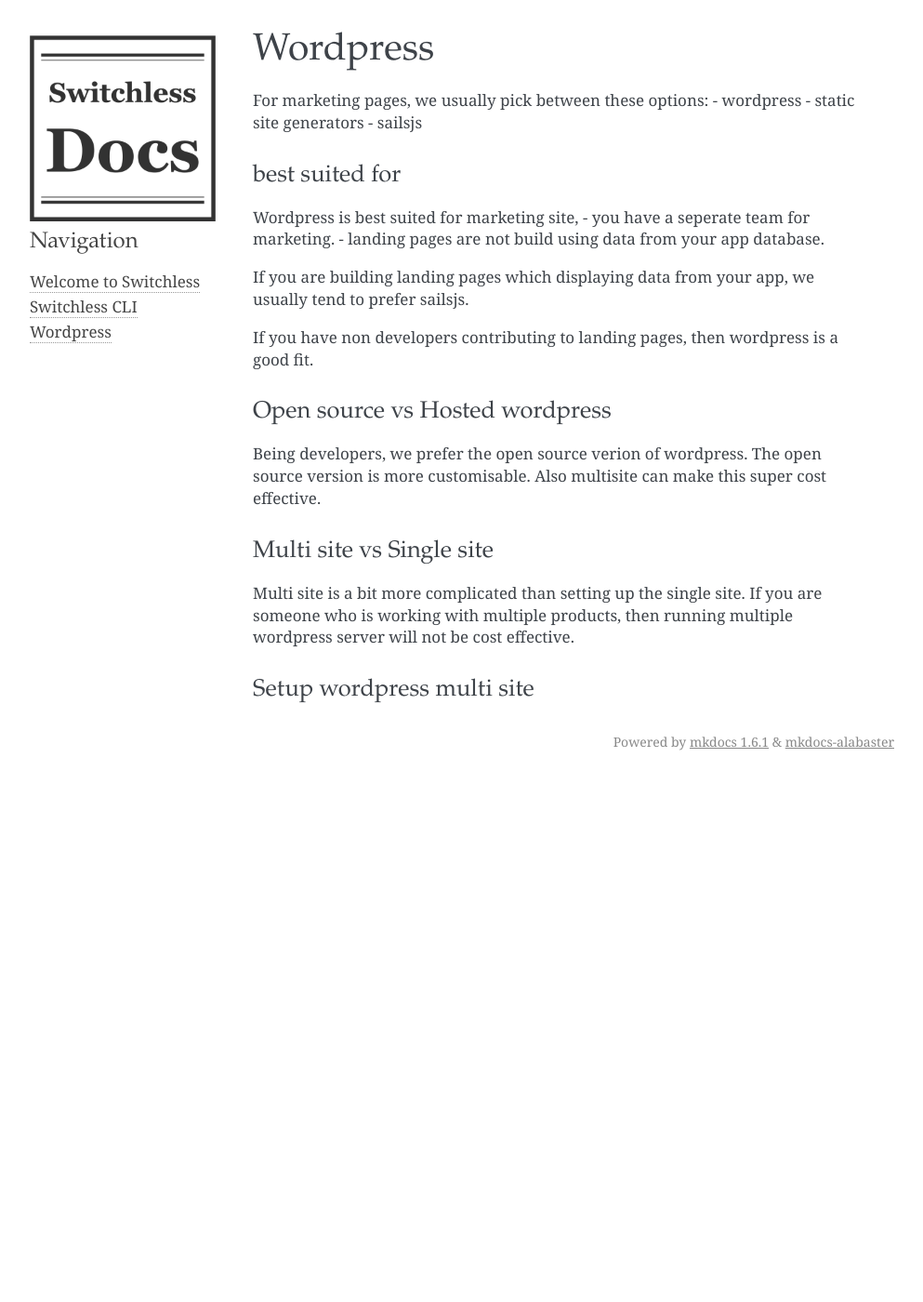
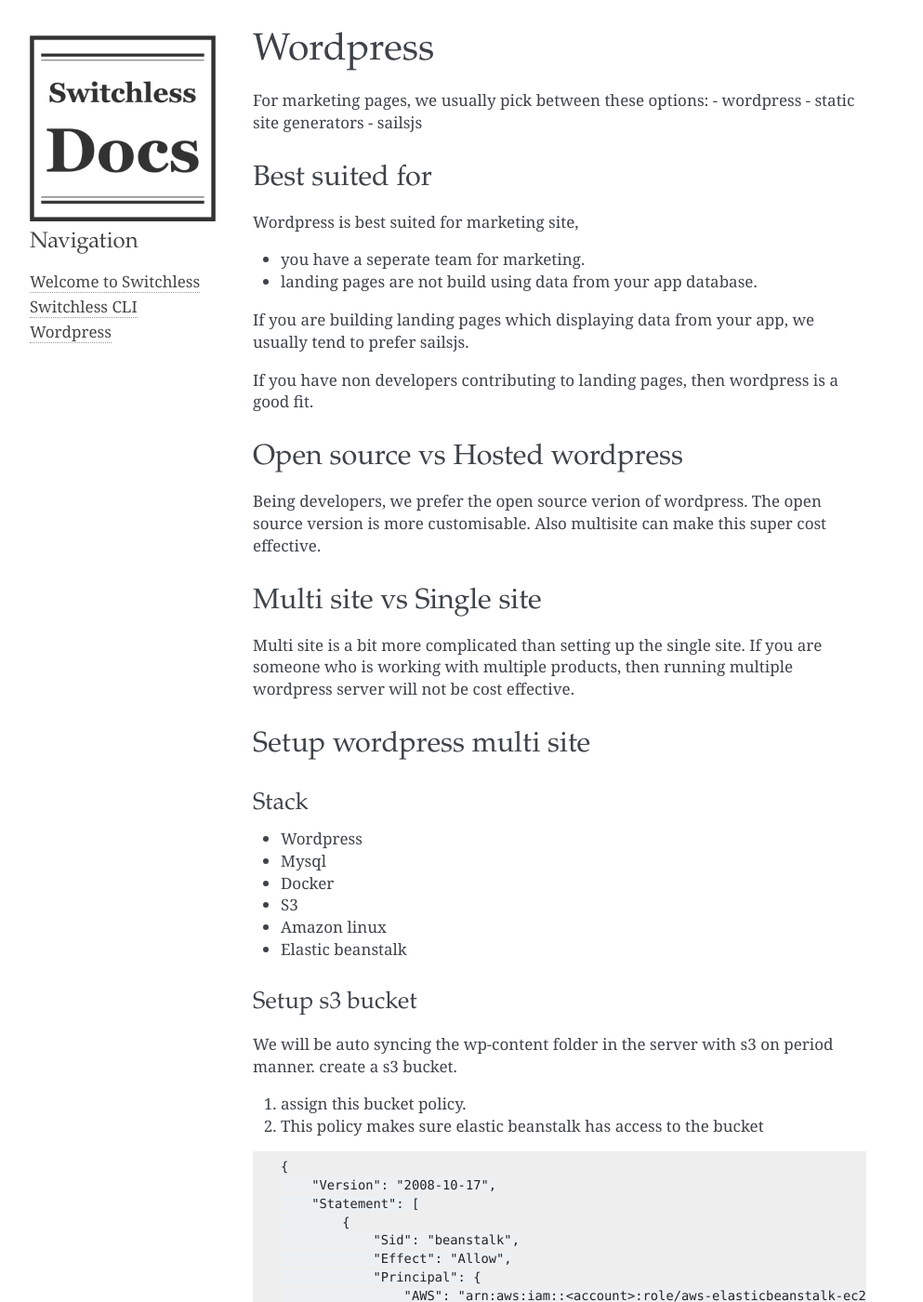
Before and after one commit to switchless-io/docs, an MkDocs documentation site: the page built from docs/wordpress.md, in a window 1280 px wide and 1400 px high. Shown: the whole window at 93% size, without its empty margins (148-1141 px from the left). Built offline with MkDocs 1.6.1, drawn with Linux system fonts in a browser that asks for light colours; some of the changed text lies outside the part shown.

Commit message:
wordpress multi site added

````diff
--- a/docs/wordpress.md
+++ b/docs/wordpress.md
@@ -4,8 +4,9 @@ For marketing pages, we usually pick between these options:
 - static site generators
 - sailsjs
 
-### best suited for
+## Best suited for
 Wordpress is best suited for marketing site,
+
 - you have a seperate team for marketing.
 - landing pages are not build using data from your app database.
 
@@ -13,10 +14,109 @@ If you are building landing pages which displaying data from your app, we usuall
 
 If you have non developers contributing to landing pages, then wordpress is a good fit.
 
-### Open source vs Hosted wordpress
+## Open source vs Hosted wordpress
 Being developers, we prefer the open source verion of wordpress. The open source version is more customisable. Also multisite can make this super cost effective.
 
-### Multi site vs Single site
+## Multi site vs Single site
 Multi site is a bit more complicated than setting up the single site. If you are someone who is working with multiple products, then running multiple wordpress server will not be cost effective.
 
-### Setup wordpress multi site
+## Setup wordpress multi site
+
+### Stack
+
+- Wordpress
+- Mysql
+- Docker
+- S3
+- Amazon linux
+- Elastic beanstalk
+
+### Setup s3 bucket
+We will be auto syncing the wp-content folder in the server with s3 on period manner.
+create a s3 bucket.
+
+1. assign this bucket policy.
+2. This policy makes sure elastic beanstalk has access to the bucket
+```
+{
+    "Version": "2008-10-17",
+    "Statement": [
+        {
+            "Sid": "beanstalk",
+            "Effect": "Allow",
+            "Principal": {
+                "AWS": "arn:aws:iam::<account>:role/aws-elasticbeanstalk-ec2-role"
+            },
+            "Action": [
+                "s3:Get*",
+                "s3:List*",
+                "s3:PutObject"
+            ],
+            "Resource": [
+                "arn:aws:s3:::<bucket>/*",
+                "arn:aws:s3:::<bucket>"
+            ]
+        }
+    ]
+}
+```
+
+### Setup beanstalk Part:1
+choose the environment platform as docker
+![Choose platfrom](files/wordpress-choose-platform.png "Choose platform")
+
+Disable proxy server
+![Choose platfrom](files/disable-proxy-server.png "Choose platform")
+
+#### Configure env variables
+
+WORDPRESS_CONFIG_EXTRA
+define('FS_METHOD', 'direct');
+define( 'WP_ALLOW_MULTISITE', true );
+
+WORDPRESS_DB_HOST
+ mysql database host
+
+WORDPRESS_DB_NAME
+mysql database name
+
+WORDPRESS_DB_PASSWORD
+mysql database password
+
+WORDPRESS_DB_USER
+mysql database user
+
+Get the beanstalk url and map it to the domain name you defined in the environment variable. In this example it's asyncauto.network
+
+#### Setup the code
+
+1. clone the multisite open source repo
+2. replace `my-s3-bucket` in `.ebextensions/wp.config` with your bucket you have created
+3. commit the code.
+4. setup eb-cli and deploy the code.
+
+#### Setup Wordpress Part:1
+
+1. goto asyncauto.network and signup.
+2. goto network setup
+![](files/wordpress-network-update.png)
+
+3. choose sub-domains and install
+![](files/choose-sub-domain.png)
+
+### Setup beanstalk Part:2
+Replace this environment variable and apply the configuration
+
+WORDPRESS_CONFIG_EXTRA
+```
+define('FS_METHOD', 'direct');
+define( 'WP_ALLOW_MULTISITE', true );
+define('MULTISITE', true);
+define('SUBDOMAIN_INSTALL', true);
+define('DOMAIN_CURRENT_SITE', 'asyncauto.network');
+define('PATH_CURRENT_SITE', '/');
+define('SITE_ID_CURRENT_SITE', 1);
+define('BLOG_ID_CURRENT_SITE', 1);
+define('COOKIE_DOMAIN', $_SERVER['HTTP_HOST']);
+
+```
````
Also changed, not shown: docs/files/choose-sub-domain.png (added), docs/files/disable-proxy-server.png (added), docs/files/wordpress-choose-platform.png (added), docs/files/wordpress-network-update.png (added).
